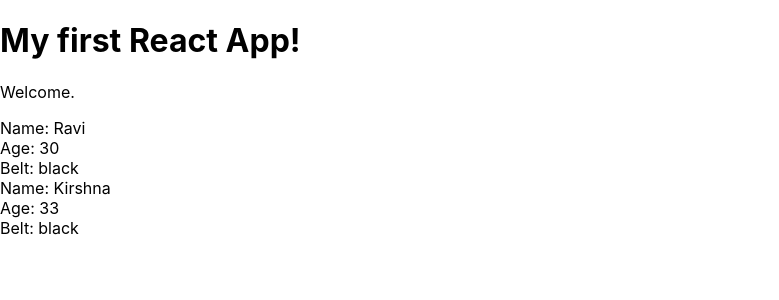
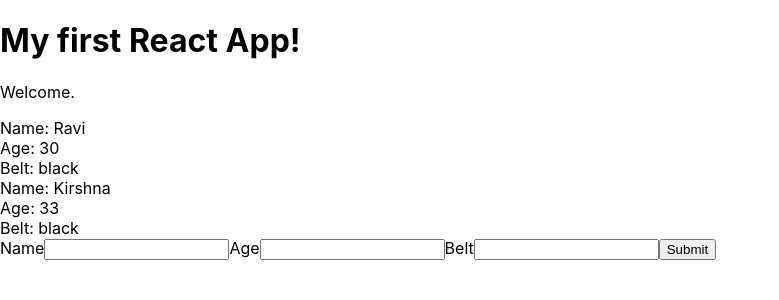
Before and after one commit to ravimaharjan/react-tutorial, a React (Create React App) app in the folder myapp/: page / in a window 1280 px wide. Shown: the top 300 px of the page, without its empty margins (0-779 px from the left). Built offline with nearby package versions, Linux system fonts and the light colour scheme.

Commit message:
new form added to insert new Ninja

```diff
--- /dev/null
+++ b/myapp/src/AddNinja.js
@@ -0,0 +1,35 @@
+import React, { Component } from 'react'
+
+
+class AddNinja extends Component {
+    state = {
+        name : "",
+        age : "",
+        belt: ""
+    }
+    handleChange = (e) =>{
+        this.setState({
+            [e.target.id]: e.target.value
+        })
+    }
+    handleSubmit = (e) => {
+        e.preventDefault();
+        console.log(this.state)
+    }
+    render(){
+        return (
+            <div className="addNinja">
+                <form onSubmit={ this.handleSubmit }>
+                    <label htmlFor="name">Name</label>
+                    <input type="text" id="name" onChange={ this.handleChange }></input>
+                    <label htmlFor="name">Age</label>
+                    <input type="text" id="age" onChange={ this.handleChange}></input>
+                    <label htmlFor="name">Belt</label>
+                    <input type="text" id="belt" onChange={ this.handleChange }></input>
+                    <button>Submit</button>
+                </form>
+            </div>
+        )
+    }
+}
+export default AddNinja
--- a/myapp/src/App.js
+++ b/myapp/src/App.js
@@ -1,5 +1,7 @@
 import React, { Component } from 'react';
 import Ninjas from './Ninjas';
+import AddNinja from './AddNinja';
+
 class App extends Component {
   state = {
     ninjas: [
@@ -14,7 +16,7 @@
       <h1>My first React App!</h1>
       <p>Welcome.</p>
       <Ninjas ninjas={ this.state.ninjas }/>
-
+      <AddNinja/>
       </div>
     );
   }
```
